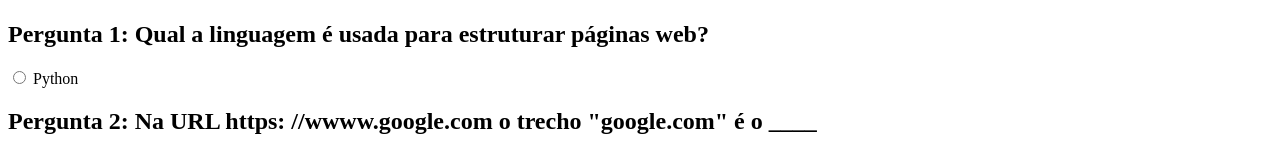
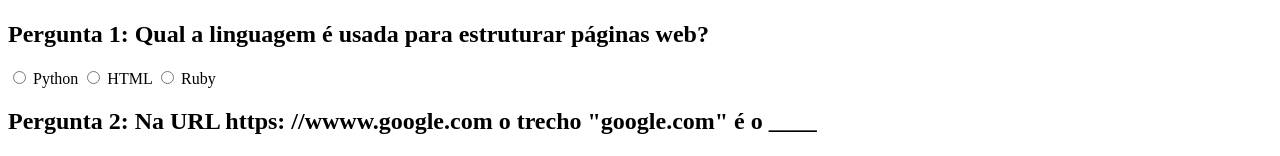
Before and after one commit to leticia-amorim12/estudoshtml, a plain HTML site: page Index.html in a window 1280 px wide. Shown: the part 328-484 px from the top of the page. Drawn offline with Linux system fonts and the light colour scheme.

Commit message:
Update Index.html

```diff
--- a/Index.html
+++ b/Index.html
@@ -24,6 +24,10 @@
           <form>
               <input type="radio" value="Python" id="p1a" name="pergunta1">
               <label for="p1a">Python</label>
+              <input type="radio" value="HTML" id="p1b" name="pergunta1">
+              <label for="p1b">HTML</label>
+              <input type="radio" value="Ruby" id="p1c" name="pergunta1">
+              <label for="p1c">Ruby</label>
 
           </form>
       </section>
```
